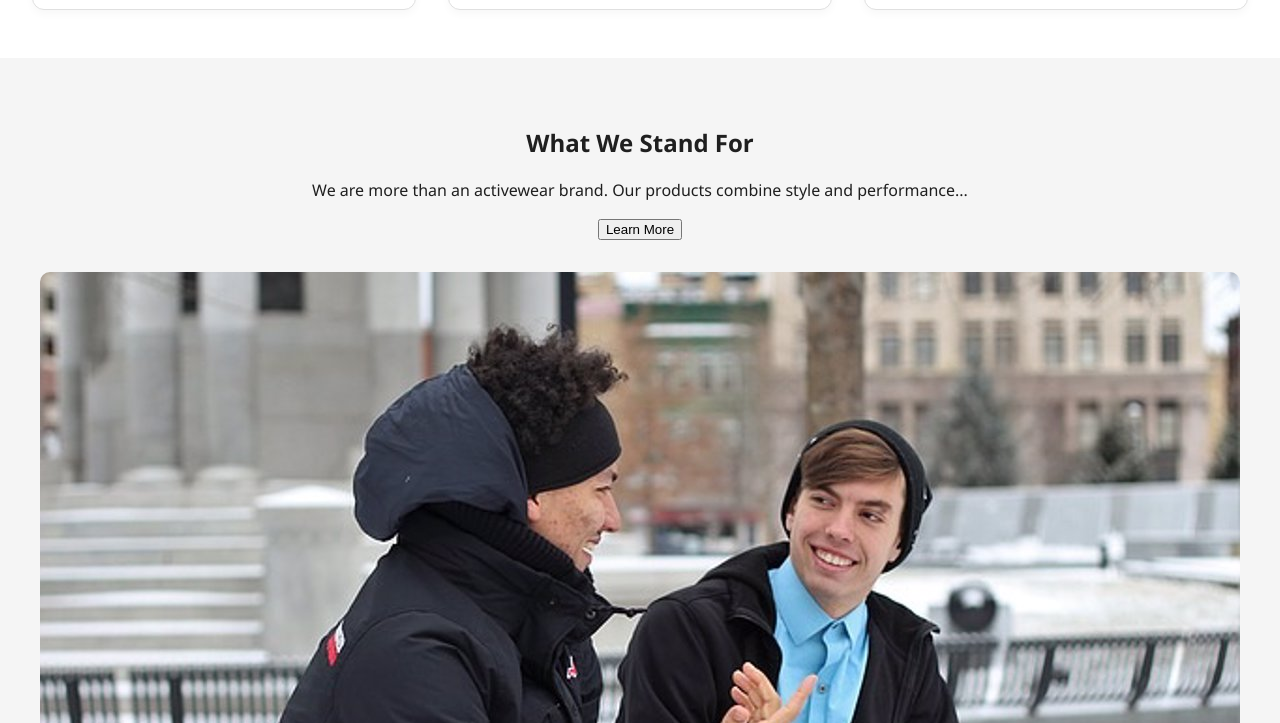
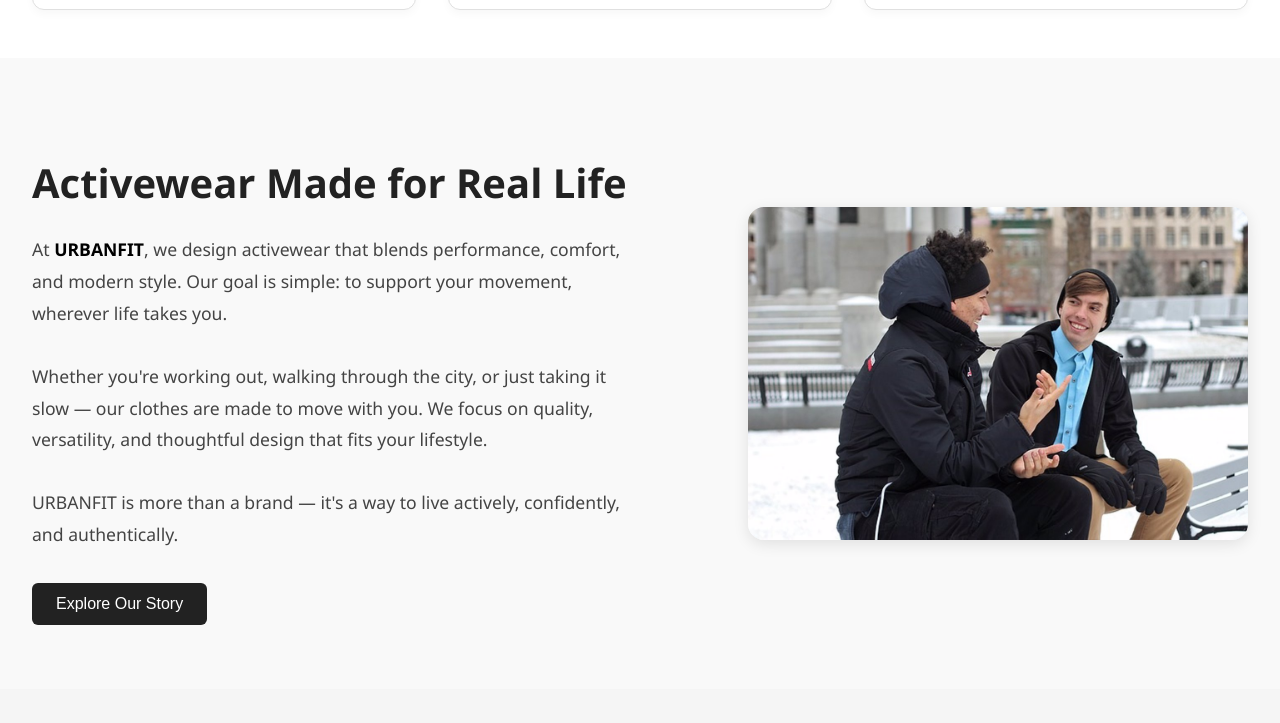
Before and after one commit to mirkomelfi/ecommerce-studio, a plain HTML site: page index.html in a window 1280 px wide. Shown: the part 1497-2220 px from the top of the page. Drawn offline with Linux system fonts and the light colour scheme.

Commit message:
estética

```diff
--- a/index.html
+++ b/index.html
@@ -54,14 +54,19 @@
   </aside>
 
 
-  <!-- About Section -->
   <section class="about" id="about">
     <div class="about-content">
-      <h2>What We Stand For</h2>
-      <p>We are more than an activewear brand. Our products combine style and performance...</p>
-      <button>Learn More</button>
+      <h2>Activewear Made for Real Life</h2>
+      <p>
+        At <strong>URBANFIT</strong>, we design activewear that blends performance, comfort, and modern style. Our goal is simple: to support your movement, wherever life takes you.
+        <br /><br />
+        Whether you're working out, walking through the city, or just taking it slow — our clothes are made to move with you. We focus on quality, versatility, and thoughtful design that fits your lifestyle.
+        <br /><br />
+        URBANFIT is more than a brand — it's a way to live actively, confidently, and authentically.
+      </p>
+      <button>Explore Our Story</button>
     </div>
-    <img src="./images/fotoAmigos.jpg" alt="About Image" />
+    <img src="./images/fotoAmigos.jpg" alt="UrbanFit team" />
   </section>
 
   <!-- Contact Form -->
@@ -78,8 +83,10 @@
   <!-- Footer -->
   <footer>
     <div class="container">
-      <p>&copy; 2025 BRAND. All rights reserved.</p>
+      <p>&copy; 2025 URBANFIT. All rights reserved.</p>
       <p>Design by Studio Web & Design</p>
+      <p>1234 Ocean Drive, Miami, FL 33139</p>
+      <p>Phone: (305) 555-0199</p>
     </div>
   </footer>
 
--- a/styles.css
+++ b/styles.css
@@ -177,14 +177,69 @@
     font-weight: 500;
   }
 
-  .about,
   .contact {
     padding: 3rem 2rem;
     background-color: var(--color-light);
     text-align: center;
   }
 
-  .about img,
+.about {
+  display: flex;
+  flex-wrap: wrap;
+  align-items: center;
+  justify-content: space-between;
+  padding: 4rem 2rem;
+  background-color: #f9f9f9;
+  gap: 2rem;
+}
+
+.about-content {
+  flex: 1 1 500px;
+  max-width: 600px;
+}
+
+.about-content h2 {
+  font-size: 2.5rem;
+  margin-bottom: 1.5rem;
+  color: #222;
+  font-weight: 700;
+}
+
+.about-content p {
+  font-size: 1.1rem;
+  line-height: 1.8;
+  color: #444;
+  margin-bottom: 2rem;
+}
+
+.about-content strong {
+  color: #000;
+}
+
+.about-content button {
+  background-color: #222;
+  color: #fff;
+  padding: 0.75rem 1.5rem;
+  border: none;
+  border-radius: 6px;
+  font-size: 1rem;
+  cursor: pointer;
+  transition: background-color 0.3s ease;
+}
+
+.about-content button:hover {
+  background-color: #444;
+}
+
+.about img {
+  flex: 1 1 400px;
+  max-width: 500px;
+  width: 100%;
+  border-radius: 1rem;
+  object-fit: cover;
+  box-shadow: 0 4px 15px rgba(0, 0, 0, 0.1);
+}
+
   .contact img {
     max-width: 100%;
     margin-top: 2rem;
```
